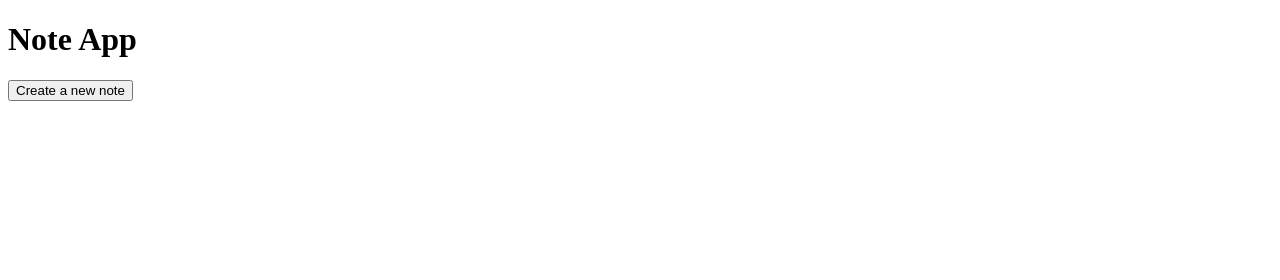
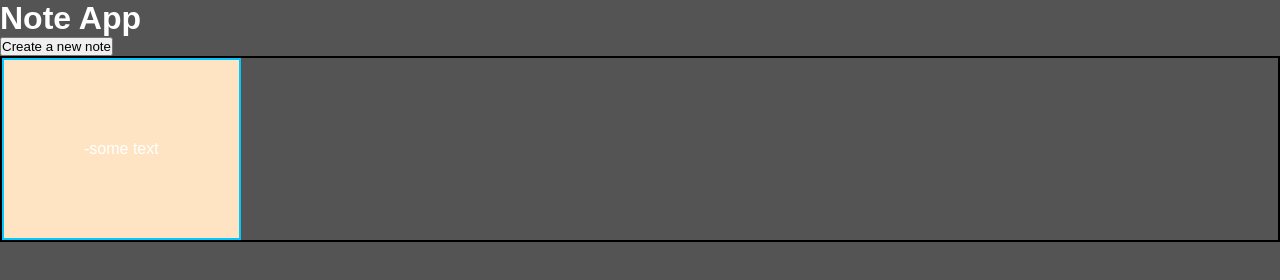
Before and after one commit to ThomasLam2142/Note-app, a plain HTML site: page index.html in a window 1280 px wide. Drawn offline with Linux system fonts and the light colour scheme.

Commit message:
will discard

```diff
--- a/app.js
+++ b/app.js
@@ -0,0 +1,8 @@
+const createButton = document.querySelector(".createButton");
+
+
+
+createButton.addEventListener("click", () => {
+
+    console.log("create button press");
+})
--- a/index.html
+++ b/index.html
@@ -11,7 +11,15 @@
     <h1>Note App</h1>
 
     <div>
-        <button>Create a new note</button>
+        <button class="createButton">Create a new note</button>
+    </div>
+
+    <div class = "allNotesContainer">
+        <div class = "noteContainer">
+            <div>
+                -some text
+            </div>
+        </div>
     </div>
 </body>
 </html>
--- a/styles.css
+++ b/styles.css
@@ -0,0 +1,22 @@
+*{
+    margin:0;
+    padding: 0;
+    font-family: 'Poppins',sans-serif;
+    box-sizing:border-box;
+}
+
+body {
+    background:#545454;
+    color: white; /* Set text color to white for visibility on a black background */
+}
+
+.allNotesContainer{
+    display:flex;
+    border: 2px solid rgb(0, 0, 0);
+}
+
+.noteContainer {
+    border: 2px solid rgb(0, 200, 255);
+    background-color: bisque;
+    padding: 80px; /* Adjust the value as needed to add spacing around the text */
+}
```
